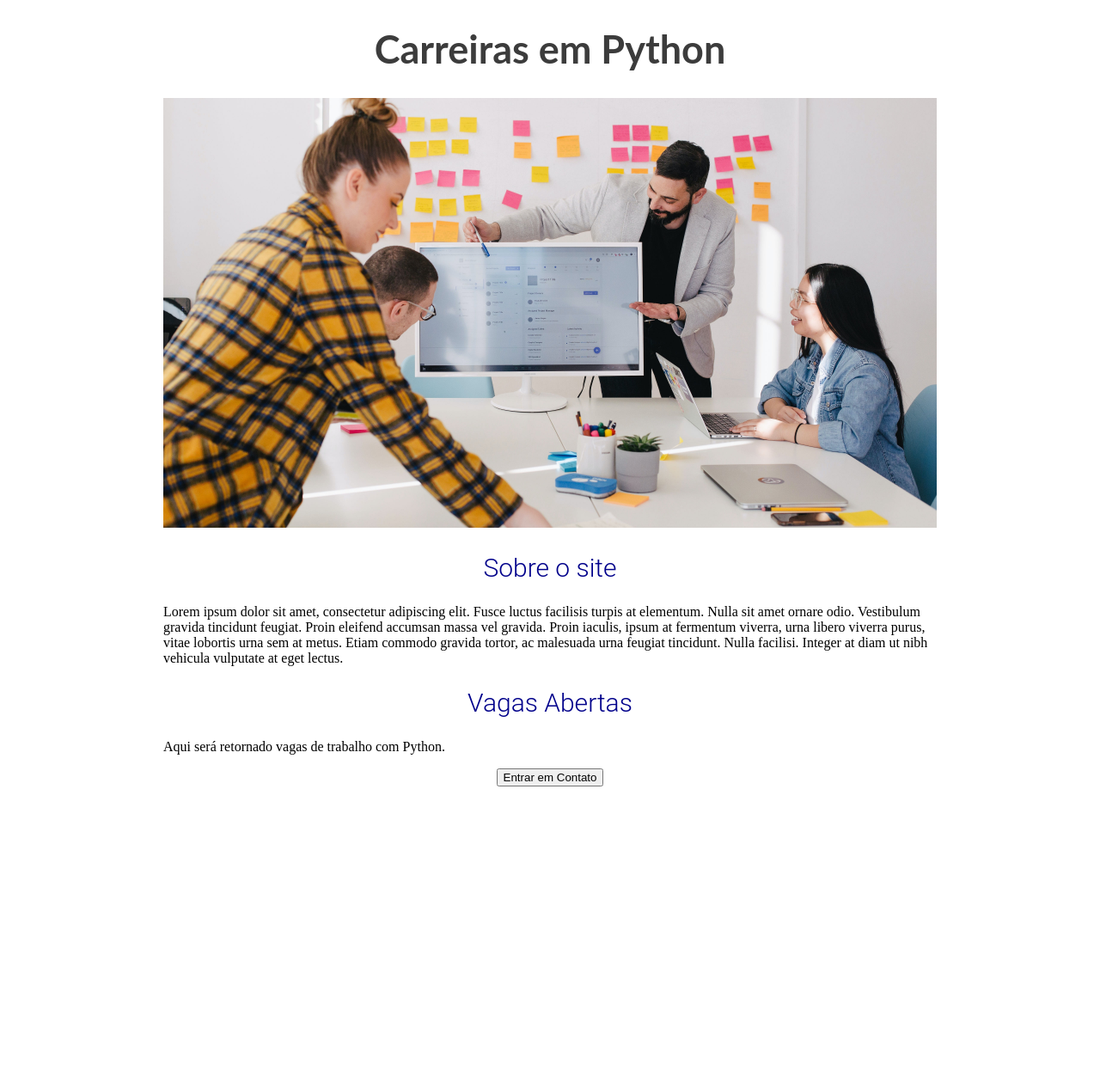
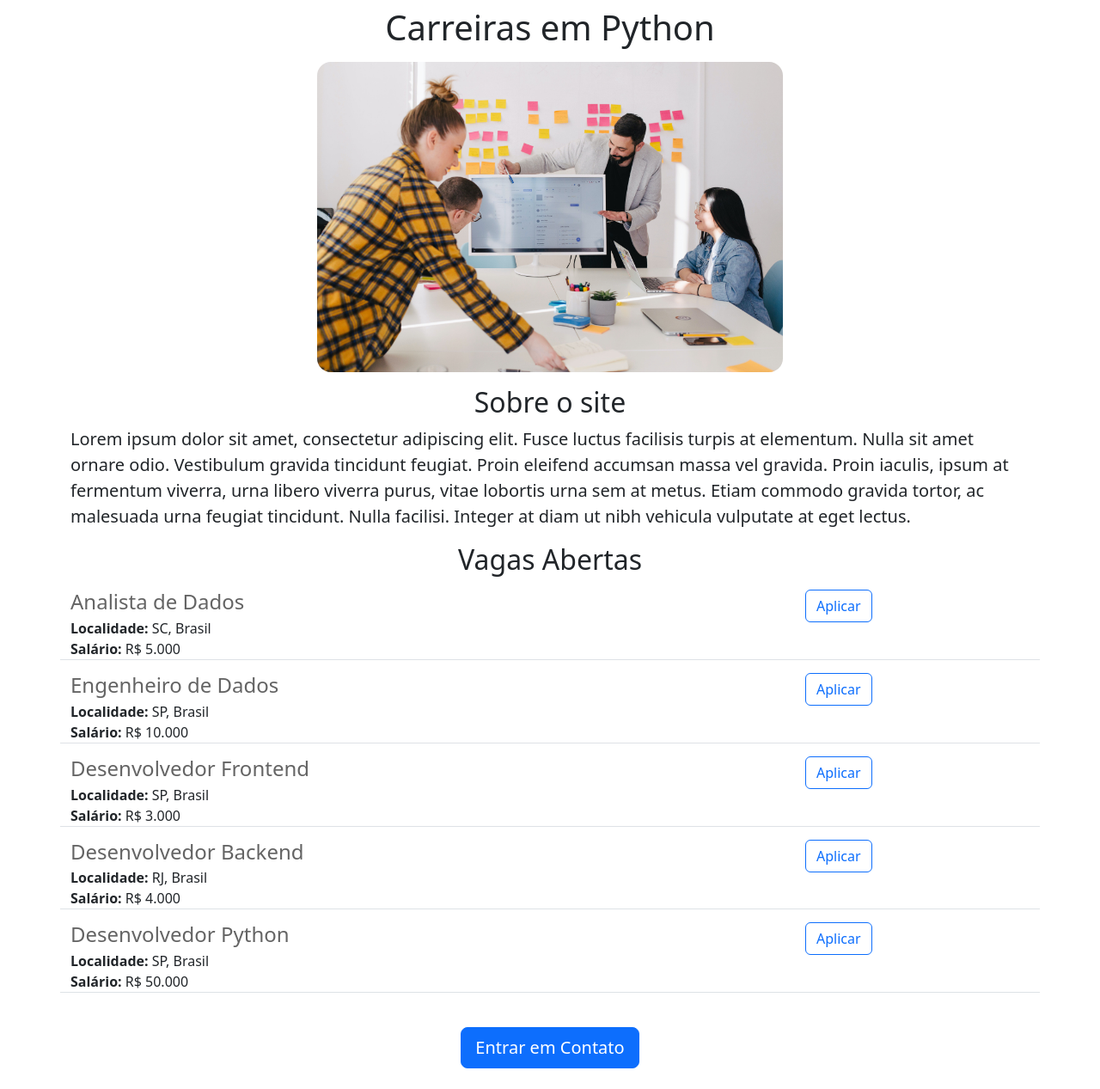
Before and after one commit to luigicl/Python_SiteCarreiras_Flask_v2, a Flask app: page / in a window 1280 px wide. Shown: the whole page at 86% size. Before the commit the page ends 915 px from the top, so only its background shows below. Run offline with Flask 3, Linux system fonts and the light colour scheme.

Commit message:
Incrementado o estilo via bootstrap

```diff
--- a/app.py
+++ b/app.py
@@ -1,10 +1,44 @@
-from flask import Flask, render_template
+from flask import Flask, render_template, url_for
 
 app = Flask(__name__)
 
+vagas = [
+    {
+        'id': 1,
+        'titulo': 'Analista de Dados',
+        'localidade': 'SC, Brasil',
+        'salario': 'R$ 5.000'
+    },
+    {
+        'id': 2,
+        'titulo': 'Engenheiro de Dados',
+        'localidade': 'SP, Brasil',
+        'salario': 'R$ 10.000'
+    },
+    {
+        'id': 3,
+        'titulo': 'Desenvolvedor Frontend',
+        'localidade': 'SP, Brasil',
+        'salario': 'R$ 3.000'
+    },
+    {
+        'id': 4,
+        'titulo': 'Desenvolvedor Backend',
+        'localidade': 'RJ, Brasil',
+        'salario': 'R$ 4.000'
+    },
+    {
+        'id': 5,
+        'titulo': 'Desenvolvedor Python',
+        'localidade': 'SP, Brasil',
+        'salario': 'R$ 50.000'
+    }
+]
+
+
 @app.route("/")
 def homepage():
-    return render_template("home.html")
+    return render_template("home.html", vagas=vagas)
 
 
 if __name__ == "__main__":
--- a/templates/home.html
+++ b/templates/home.html
@@ -5,22 +5,30 @@
     <meta http-equiv="X-UA-Compatible" content="IE=Edge">
     <meta name="viewport" content="width=device-width, initial-scale=1.0">
     <title>Homepage</title>
-    <link rel="stylesheet" href="{{url_for('static', filename='estilo.css')}}">
+    <link rel="stylesheet" href="https://cdn.jsdelivr.net/npm/bootstrap@5.3.2/dist/css/bootstrap.min.css"
+          integrity="sha384-T3c6CoIi6uLrA9TneNEoa7RxnatzjcDSCmG1MXxSR1GAsXEV/Dwwykc2MPK8M2HN" crossorigin="anonymous">
+    <!-- <link rel="stylesheet" href="{{url_for('static', filename='estilo.css')}}"> -->
 </head>
 <body>
-    <div id="container">
-        <h1>Carreiras em Python</h1>
-        <img id="banner" src="{{url_for('static', filename='carreira.jpg')}}"/>
-        <h2>Sobre o site</h2>
-        <p>Lorem ipsum dolor sit amet, consectetur adipiscing elit. Fusce luctus facilisis turpis at elementum. Nulla sit
+    <div class="container">
+        <h1 class="text-center mt-2 mb-2">Carreiras em Python</h1>
+        <div class="text-center m-3">
+            <img class="img-fluid rounded-4 text-center" style="max-width: 50%;" src="{{url_for('static', filename='carreira.jpg')}}"/>
+        </div>
+        <h2 class="text-center mt2">Sobre o site</h2>
+        <p class="lead">Lorem ipsum dolor sit amet, consectetur adipiscing elit. Fusce luctus facilisis turpis at elementum. Nulla sit
             amet ornare odio. Vestibulum gravida tincidunt feugiat. Proin eleifend accumsan massa vel gravida. Proin
             iaculis, ipsum at fermentum viverra, urna libero viverra purus, vitae lobortis urna sem at metus. Etiam commodo
             gravida tortor, ac malesuada urna feugiat tincidunt. Nulla facilisi. Integer at diam ut nibh vehicula vulputate
             at eget lectus.</p>
-        <h2>Vagas Abertas</h2>
-        <p>Aqui será retornado vagas de trabalho com Python.</p>
-        <div style="text-align:center;">
-            <button>Entrar em Contato</button>
+        <h2 class="text-center mt2">Vagas Abertas</h2>
+        <p>
+            {% for vaga in vagas %}
+                {% include 'includes/vagas_item.html' %}
+            {% endfor %}
+        </p>
+        <div class="text-center">
+            <button class="btn btn-primary btn-lg m-4">Entrar em Contato</button>
         </div>
     </div>
 </body>
--- /dev/null
+++ b/templates/includes/vagas_item.html
@@ -0,0 +1,18 @@
+<div class="row border-bottom" style="margin-bottom: 15px">
+    <div class="col-9">
+        <h4 style="color: rgb(100,100,100); margin-bottom: 4px;">
+        {{vaga.titulo}}
+        </h4>
+        <div>
+            <strong>Localidade: </strong>
+            {{vaga.localidade}}
+        </div>
+        <div>
+            <strong>Salário: </strong>
+            {{vaga.salario}}
+        </div>
+    </div>
+    <div class="col-3">
+        <button type="button" class="btn btn-outline-primary">Aplicar</button>
+    </div>
+</div>
```
